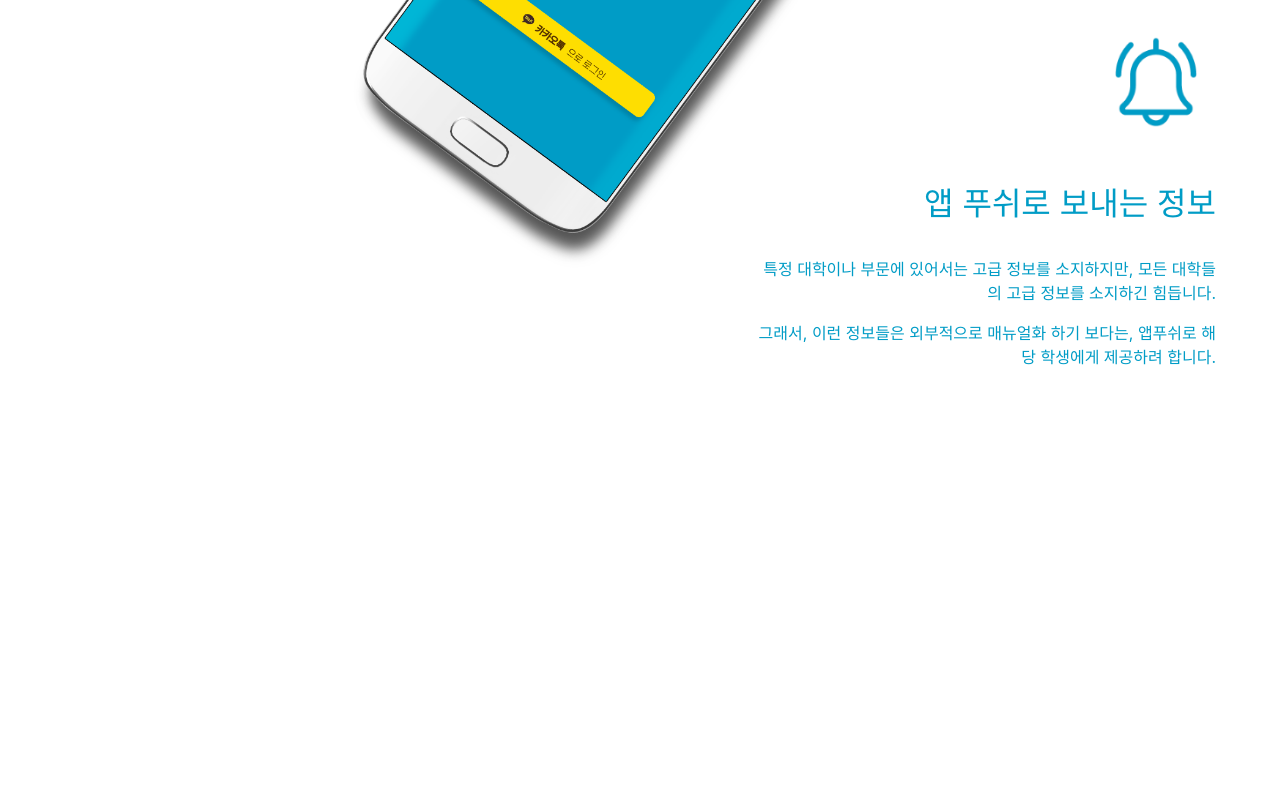
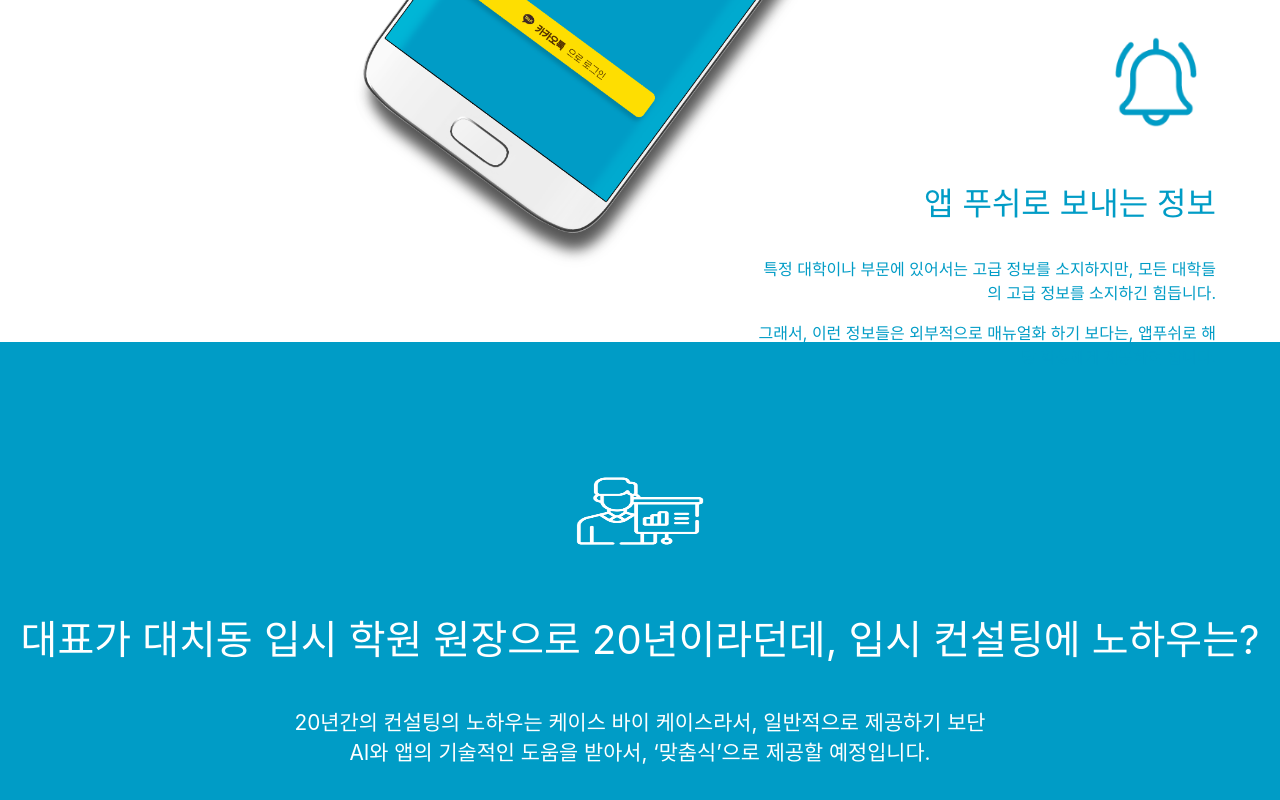
Before and after one commit to sowish23/consulting_web, a React (Create React App) app: page / in a window 1280 px wide. Shown: the part 4458-5258 px from the top of the page. Before the commit the page ends 4842 px from the top, so only its background shows below. Built offline with nearby package versions, Linux system fonts and the light colour scheme; a web font is replaced by a local one.

Commit message:
add Home_section7 layout

```diff
--- a/src/component/Home/index.css
+++ b/src/component/Home/index.css
@@ -236,3 +236,35 @@
     width: 40%;
     float: right;
 }
+
+/*section7*/
+
+.Home_section7 {
+    background-color: #009CC6;
+}
+
+.Home_section7_icon {
+    width: 230px;
+    margin: auto;
+    height: calc(30vh - 98px);
+}
+
+.Home_section7_icon img {
+    width: 100%;
+    height: 100%;
+}
+
+.Home_section7_content {
+    color: #ffffff;
+    height: 60vh;
+}
+
+.Home_section7_title {
+    font-size: 2.5em;
+    margin-top: 2%;
+}
+
+.Home_section7_text {
+    font-size: 1.3em;
+    margin-top: 2%;
+}
--- a/src/component/Home/index.jsx
+++ b/src/component/Home/index.jsx
@@ -114,6 +114,19 @@ const Home = (props) => {
                         </div>
                     </div>
                 </div>
+
+                <div className="Home_section Home_section7">
+                    <div className="Home_section7_icon">
+                        <img src="/assets/img/teacher_icon.png" />
+                    </div>
+                    <div className="Home_section7_content">
+                        <p className="Home_section7_title">대표가 대치동 입시 학원 원장으로 20년이라던데, 입시 컨설팅에 노하우는?</p>
+                        <p className="Home_section7_text">
+                            20년간의 컨설팅의 노하우는 케이스 바이 케이스라서, 일반적으로 제공하기 보단 <br/>
+                            AI와 앱의 기술적인 도움을 받아서, ‘맞춤식’으로 제공할 예정입니다.
+                        </p>
+                    </div>
+                </div>
             </div>
         </div>
     );
```
Also changed, not shown: public/assets/img/teacher_icon.png (added).
